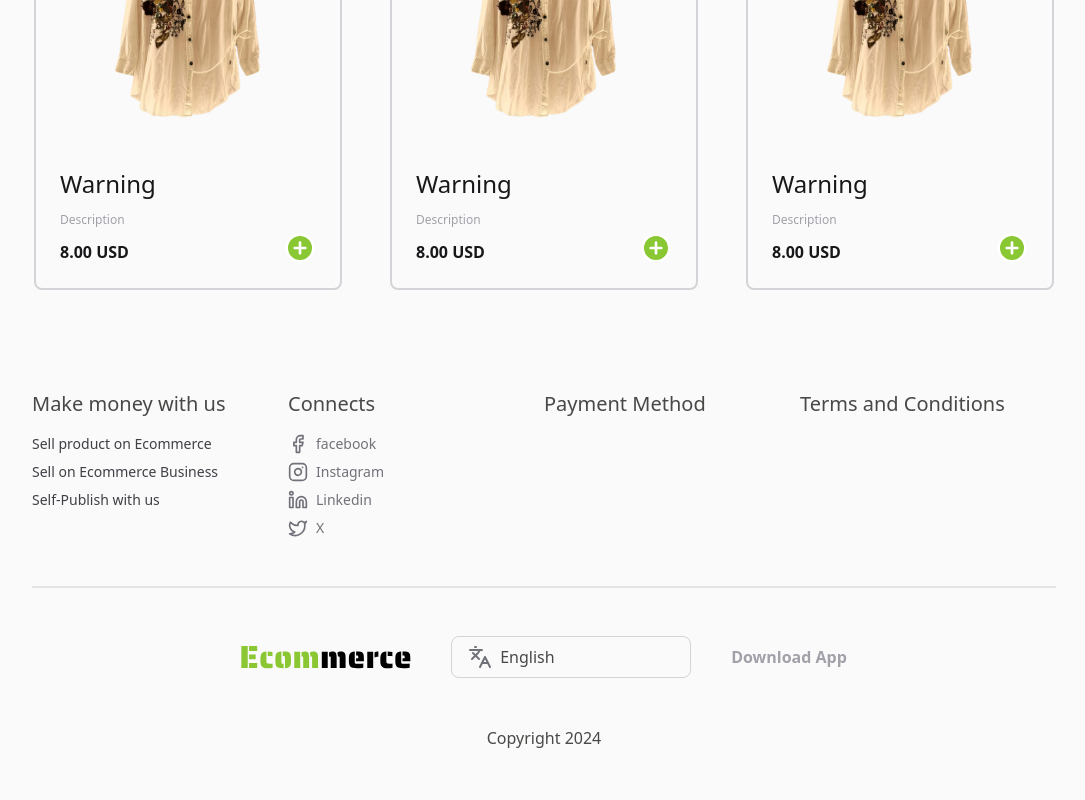
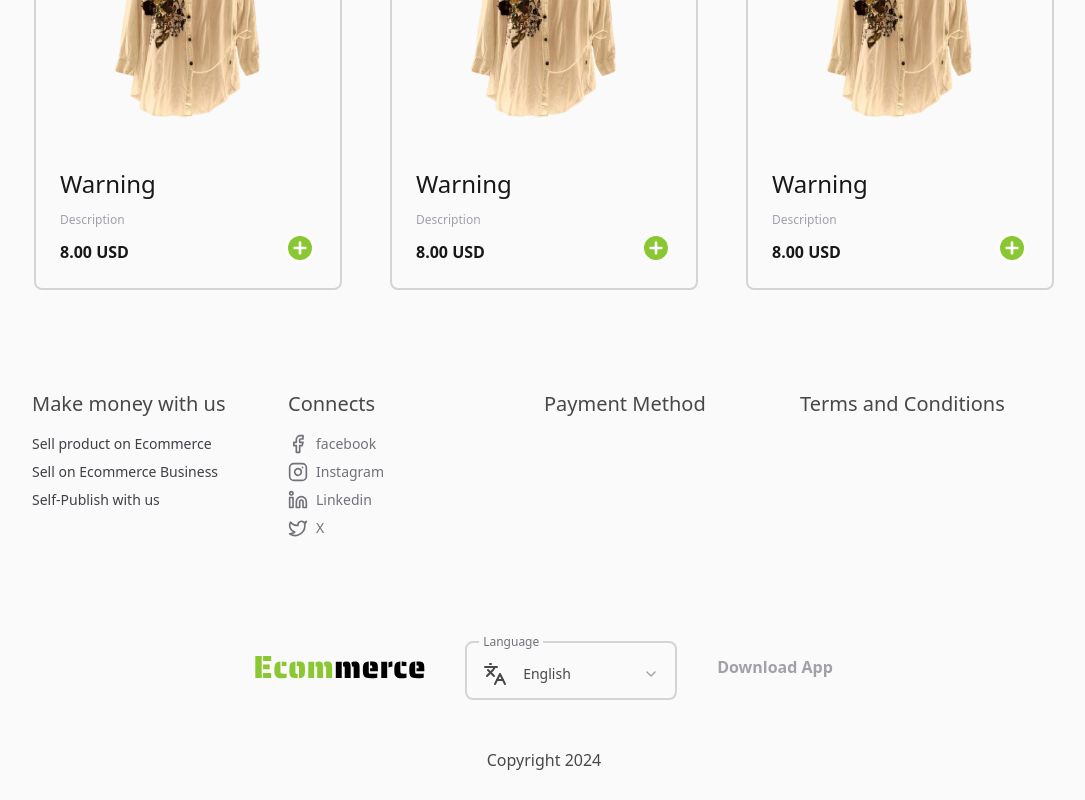
Before and after one commit to threis/ecommerce, a React (Vite) app: page / in a window 1280 px wide. Shown: the part 3324-4124 px from the top of the page, without its empty margins (96-1181 px from the left). Built offline with nearby package versions, Linux system fonts and the light colour scheme.

Commit message:
add: select component from shadcn-ui

```diff
--- a/package.json
+++ b/package.json
@@ -10,6 +10,7 @@
     "preview": "vite preview"
   },
   "dependencies": {
+    "@radix-ui/react-select": "^2.0.0",
     "class-variance-authority": "^0.7.0",
     "clsx": "^2.1.0",
     "lucide-react": "^0.334.0",
--- a/src/components/footer.tsx
+++ b/src/components/footer.tsx
@@ -2,10 +2,18 @@
 
 import logo from '@/assets/logo.svg'
 
+import {
+  Select,
+  SelectContent,
+  SelectItem,
+  SelectTrigger,
+  SelectValue,
+} from './ui/select'
+
 export function Footer() {
   return (
     <div className="flex h-[450px] bg-zinc-50 pb-8 pt-10">
-      <div className="w-app mx-auto flex flex-col gap-12">
+      <div className="mx-auto flex w-app flex-col gap-12">
         <div className="grid grid-cols-4">
           <div className="flex flex-col gap-4">
             <h3 className="text-xl font-medium">Make money with us</h3>
@@ -40,7 +48,7 @@
               </a>
               <a
                 href=""
-                className="flex flex items-center gap-2 text-sm text-zinc-500"
+                className="flex items-center gap-2 text-sm text-zinc-500"
               >
                 <Linkedin className="size-5" />
                 Linkedin
@@ -66,10 +74,27 @@
         <div className="h-0.5 w-full rounded-full bg-zinc-200" />
         <div className="mx-auto flex items-center gap-10">
           <img src={logo} alt="" />
-          <span className=" flex w-60 items-center  gap-2 rounded-lg border border-zinc-300 px-4 py-2">
-            <Languages className="size-6 text-zinc-500" />
-            English
-          </span>
+          <Select defaultValue="english">
+            <fieldset className="rounded-lg border-2 border-zinc-300 focus-within:border-2 focus-within:border-primary">
+              <SelectTrigger className="peer h-12 w-52 rounded-lg border-none bg-transparent px-4 py-2 focus:ring-0 focus:ring-transparent focus:ring-offset-0 ">
+                <div className="flex items-center justify-start gap-4">
+                  <Languages />
+                  <SelectValue defaultValue="english" />
+                </div>
+              </SelectTrigger>
+              <legend className="ml-3 px-1 text-xs text-zinc-500 peer-focus:text-primary">
+                Language
+              </legend>
+            </fieldset>
+            <SelectContent className="bg-zinc-50">
+              <SelectItem value="english">
+                <span>English</span>
+              </SelectItem>
+              <SelectItem value="portuguese">
+                <span>Português</span>
+              </SelectItem>
+            </SelectContent>
+          </Select>
           <a href="" className="font-semibold text-zinc-400">
             Download App
           </a>
--- /dev/null
+++ b/src/components/ui/select.tsx
@@ -0,0 +1,158 @@
+import * as SelectPrimitive from '@radix-ui/react-select'
+import { Check, ChevronDown, ChevronUp } from 'lucide-react'
+import * as React from 'react'
+
+import { cn } from '@/lib/utils'
+
+const Select = SelectPrimitive.Root
+
+const SelectGroup = SelectPrimitive.Group
+
+const SelectValue = SelectPrimitive.Value
+
+const SelectTrigger = React.forwardRef<
+  React.ElementRef<typeof SelectPrimitive.Trigger>,
+  React.ComponentPropsWithoutRef<typeof SelectPrimitive.Trigger>
+>(({ className, children, ...props }, ref) => (
+  <SelectPrimitive.Trigger
+    ref={ref}
+    className={cn(
+      'placeholder:text-muted-foreground flex h-10 w-full items-center justify-between rounded-md border border-input bg-background px-3 py-2 text-sm ring-offset-background focus:outline-none focus:ring-2 focus:ring-ring focus:ring-offset-2 disabled:cursor-not-allowed disabled:opacity-50 [&>span]:line-clamp-1',
+      className,
+    )}
+    {...props}
+  >
+    {children}
+    <SelectPrimitive.Icon asChild>
+      <ChevronDown className="h-4 w-4 opacity-50" />
+    </SelectPrimitive.Icon>
+  </SelectPrimitive.Trigger>
+))
+SelectTrigger.displayName = SelectPrimitive.Trigger.displayName
+
+const SelectScrollUpButton = React.forwardRef<
+  React.ElementRef<typeof SelectPrimitive.ScrollUpButton>,
+  React.ComponentPropsWithoutRef<typeof SelectPrimitive.ScrollUpButton>
+>(({ className, ...props }, ref) => (
+  <SelectPrimitive.ScrollUpButton
+    ref={ref}
+    className={cn(
+      'flex cursor-default items-center justify-center py-1',
+      className,
+    )}
+    {...props}
+  >
+    <ChevronUp className="h-4 w-4" />
+  </SelectPrimitive.ScrollUpButton>
+))
+SelectScrollUpButton.displayName = SelectPrimitive.ScrollUpButton.displayName
+
+const SelectScrollDownButton = React.forwardRef<
+  React.ElementRef<typeof SelectPrimitive.ScrollDownButton>,
+  React.ComponentPropsWithoutRef<typeof SelectPrimitive.ScrollDownButton>
+>(({ className, ...props }, ref) => (
+  <SelectPrimitive.ScrollDownButton
+    ref={ref}
+    className={cn(
+      'flex cursor-default items-center justify-center py-1',
+      className,
+    )}
+    {...props}
+  >
+    <ChevronDown className="h-4 w-4" />
+  </SelectPrimitive.ScrollDownButton>
+))
+SelectScrollDownButton.displayName =
+  SelectPrimitive.ScrollDownButton.displayName
+
+const SelectContent = React.forwardRef<
+  React.ElementRef<typeof SelectPrimitive.Content>,
+  React.ComponentPropsWithoutRef<typeof SelectPrimitive.Content>
+>(({ className, children, position = 'popper', ...props }, ref) => (
+  <SelectPrimitive.Portal>
+    <SelectPrimitive.Content
+      ref={ref}
+      className={cn(
+        'bg-popover text-popover-foreground relative z-50 max-h-96 min-w-[8rem] overflow-hidden rounded-md border shadow-md data-[state=open]:animate-in data-[state=closed]:animate-out data-[state=closed]:fade-out-0 data-[state=open]:fade-in-0 data-[state=closed]:zoom-out-95 data-[state=open]:zoom-in-95 data-[side=bottom]:slide-in-from-top-2 data-[side=left]:slide-in-from-right-2 data-[side=right]:slide-in-from-left-2 data-[side=top]:slide-in-from-bottom-2',
+        position === 'popper' &&
+          'data-[side=bottom]:translate-y-1 data-[side=left]:-translate-x-1 data-[side=right]:translate-x-1 data-[side=top]:-translate-y-1',
+        className,
+      )}
+      position={position}
+      {...props}
+    >
+      <SelectScrollUpButton />
+      <SelectPrimitive.Viewport
+        className={cn(
+          'p-1',
+          position === 'popper' &&
+            'h-[var(--radix-select-trigger-height)] w-full min-w-[var(--radix-select-trigger-width)]',
+        )}
+      >
+        {children}
+      </SelectPrimitive.Viewport>
+      <SelectScrollDownButton />
+    </SelectPrimitive.Content>
+  </SelectPrimitive.Portal>
+))
+SelectContent.displayName = SelectPrimitive.Content.displayName
+
+const SelectLabel = React.forwardRef<
+  React.ElementRef<typeof SelectPrimitive.Label>,
+  React.ComponentPropsWithoutRef<typeof SelectPrimitive.Label>
+>(({ className, ...props }, ref) => (
+  <SelectPrimitive.Label
+    ref={ref}
+    className={cn('py-1.5 pl-8 pr-2 text-sm font-semibold', className)}
+    {...props}
+  />
+))
+SelectLabel.displayName = SelectPrimitive.Label.displayName
+
+const SelectItem = React.forwardRef<
+  React.ElementRef<typeof SelectPrimitive.Item>,
+  React.ComponentPropsWithoutRef<typeof SelectPrimitive.Item>
+>(({ className, children, ...props }, ref) => (
+  <SelectPrimitive.Item
+    ref={ref}
+    className={cn(
+      'focus:bg-accent focus:text-accent-foreground relative flex w-full cursor-default select-none items-center rounded-sm py-1.5 pl-8 pr-2 text-sm outline-none data-[disabled]:pointer-events-none data-[disabled]:opacity-50',
+      className,
+    )}
+    {...props}
+  >
+    <span className="absolute left-2 flex h-3.5 w-3.5 items-center justify-center">
+      <SelectPrimitive.ItemIndicator>
+        <Check className="h-4 w-4" />
+      </SelectPrimitive.ItemIndicator>
+    </span>
+
+    <SelectPrimitive.ItemText>{children}</SelectPrimitive.ItemText>
+  </SelectPrimitive.Item>
+))
+SelectItem.displayName = SelectPrimitive.Item.displayName
+
+const SelectSeparator = React.forwardRef<
+  React.ElementRef<typeof SelectPrimitive.Separator>,
+  React.ComponentPropsWithoutRef<typeof SelectPrimitive.Separator>
+>(({ className, ...props }, ref) => (
+  <SelectPrimitive.Separator
+    ref={ref}
+    className={cn('bg-muted -mx-1 my-1 h-px', className)}
+    {...props}
+  />
+))
+SelectSeparator.displayName = SelectPrimitive.Separator.displayName
+
+export {
+  Select,
+  SelectGroup,
+  SelectValue,
+  SelectTrigger,
+  SelectContent,
+  SelectLabel,
+  SelectItem,
+  SelectSeparator,
+  SelectScrollUpButton,
+  SelectScrollDownButton,
+}
```
Also changed, not shown: 1 other file (tests, documents, lock files or other folders).
